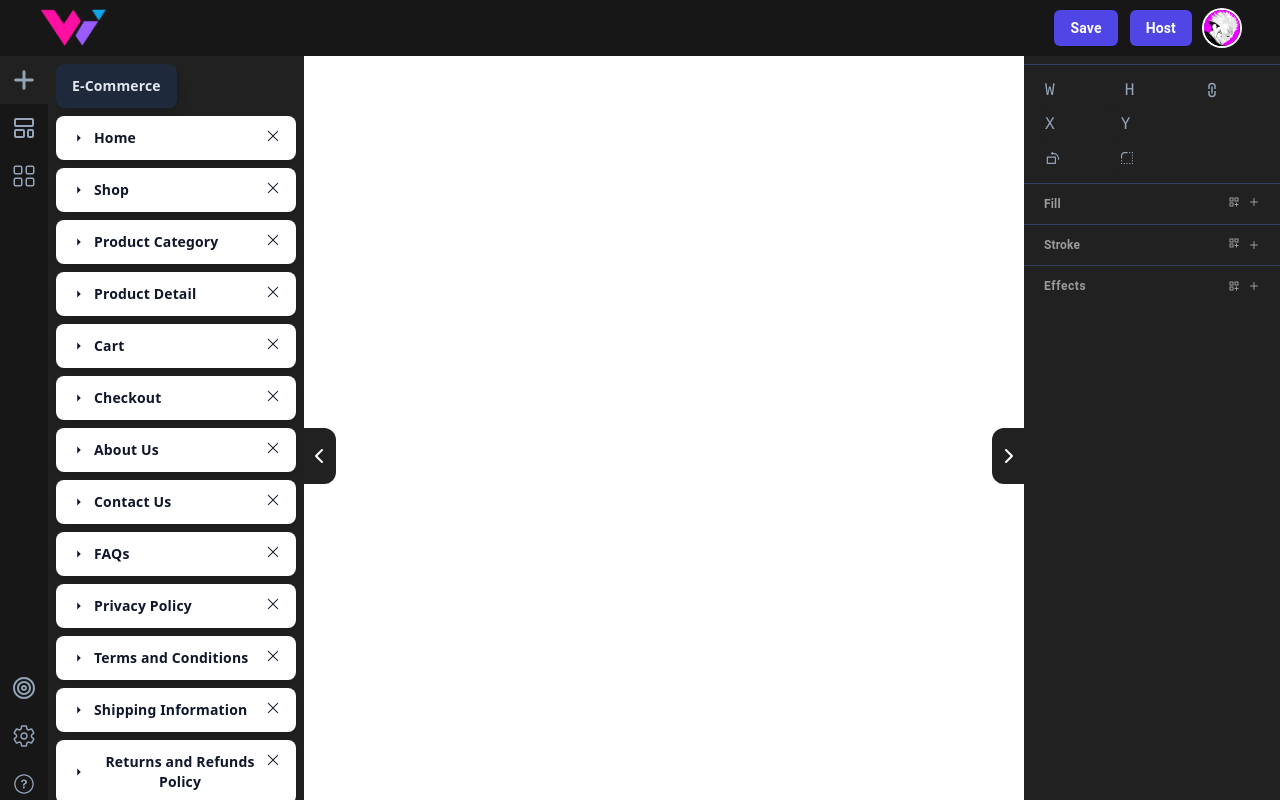
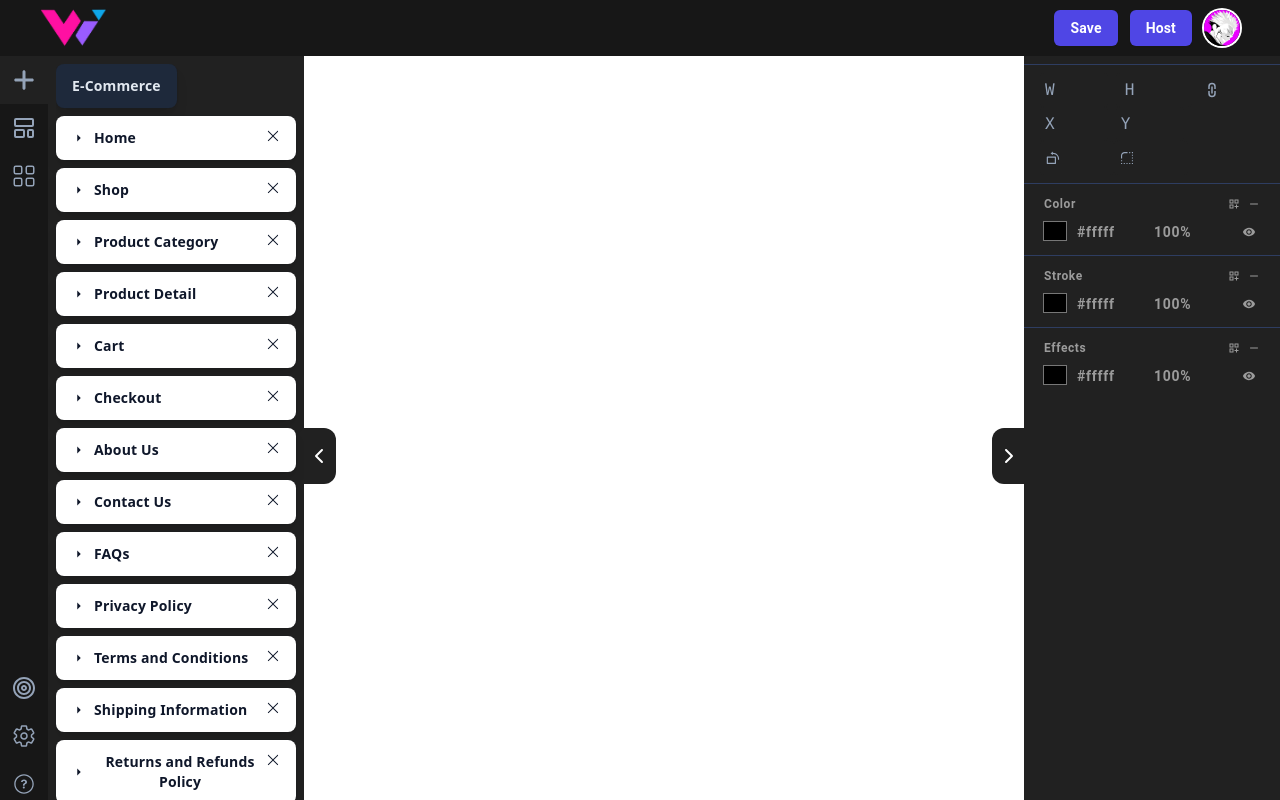
Before and after one commit to abijeetraut1/web-element, a React (Vite) app: page /design in a window 1280 px wide. Built offline with nearby package versions, Linux system fonts and the light colour scheme.

Commit message:
changed icons

```diff
--- a/package.json
+++ b/package.json
@@ -16,6 +16,7 @@
     "@mui/material": "^5.15.15",
     "@reduxjs/toolkit": "^2.2.3",
     "axios": "^1.6.8",
+    "jquery": "^3.7.1",
     "react": "^18.2.0",
     "react-dom": "^18.2.0",
     "react-icons": "^5.0.1",
--- a/src/pages/Design/Compoents/Sliders/EditDesign/components/BackgroundOrColor/BackgroundOrColor.jsx
+++ b/src/pages/Design/Compoents/Sliders/EditDesign/components/BackgroundOrColor/BackgroundOrColor.jsx
@@ -1,29 +1,59 @@
 import { useState } from "react";
-import { IoMdEye } from "react-icons/io";
-import { FiPlus } from "react-icons/fi";
+import { FiPlus, FiMinus } from "react-icons/fi";
 import { MdOutlineDashboardCustomize } from "react-icons/md";
+import { IoMdEye, IoMdEyeOff } from "react-icons/io";
 
 export default function BackgroundOrColor() {
+  const [opacity, setOpacity] = useState("100%");
+  const [color, setColor] = useState("#fffff");
 
   return (
     <section className="py-2 w-full border-dark-border-color border-t" >
       <div className="px-4 select-none">
         <div>
-          <div className="flex space-x-2 w-full">
-            <div className="flex items-center w-full space-x-2 p-1 bg-dark-sliders-bg">
+          <div className="flex flex-col w-full">
+            <div className="flex items-center flex-col w-full p-1 bg-dark-sliders-bg">
               <div className="flex items-center text-xs font-semibold text-dark-heading justify-between w-full">
-                <div>
-                  Fill
+                <div className="tracking-wider">
+                  Color
                 </div>
-                <div className="space-x-2">
+
+                <div className="flex space-x-2 text-">
                   <button title="Create Components">
                     <MdOutlineDashboardCustomize />
                   </button>
 
-                  <button>
-                    <FiPlus />
+                  <button title="Add Effect">
+                    <FiMinus />
                   </button>
                 </div>
+              </div>
+            </div>
+
+            {/* when click on + button will dynically append  */}
+            <div className="flex items-center text-sm font-semibold text-dark-heading justify-between w-full">
+              <div className="flex items-center space-x-2">
+                <div className="flex items-center space-x-2 rounded border border-transparent hover:border-dark-border-color">
+                  <div className="tracking-wider ">
+                    <input type="color" name="" id="" className="bg-transparent w-7 h-7" value={color} onChange={(el) => setColor(el.target.value)} />
+                  </div>
+
+                  <div className="tracking-wider ">
+                    <input type="text" name="" id="" className="outline-none bg-transparent w-full" value={color} onChange={(el) => setColor(el.target.value)} />
+                  </div>
+                </div>
+
+                <div className="rounded border border-transparent hover:border-dark-border-color py-1">
+                  <div className="tracking-wider ">
+                    <input type="text" name="" id="" className="mx-2 outline-none bg-transparent w-full" value={opacity} onChange={(el) => setOpacity(el.target.value)} />
+                  </div>
+                </div>
+              </div>
+
+              <div className="flex mx-2 text-">
+                <button title="Create Components">
+                  <IoMdEye />
+                </button>
               </div>
             </div>
           </div>
--- a/src/pages/Design/Compoents/Sliders/EditDesign/components/Effects/Effects.jsx
+++ b/src/pages/Design/Compoents/Sliders/EditDesign/components/Effects/Effects.jsx
@@ -1,15 +1,19 @@
-import { FiPlus } from "react-icons/fi";
-import { GoSun } from "react-icons/go";
+import { FiPlus, FiMinus } from "react-icons/fi";
 import { MdOutlineDashboardCustomize } from "react-icons/md";
+import { IoMdEye, IoMdEyeOff } from "react-icons/io";
+import { useState } from "react";
+
 
 export default function Effects() {
+    const [opacity, setOpacity] = useState("100%");
+    const [color, setColor] = useState("#fffff");
 
     return (
         <section className="py-2 w-full border-dark-border-color border-t" >
             <div className="px-4 select-none">
                 <div>
-                    <div className="flex space-x-2 w-full">
-                        <div className="flex items-center w-full space-x-2 p-1 bg-dark-sliders-bg">
+                    <div className="flex flex-col w-full">
+                        <div className="flex items-center flex-col w-full p-1 bg-dark-sliders-bg">
                             <div className="flex items-center text-xs font-semibold text-dark-heading justify-between w-full">
                                 <div className="tracking-wider">
                                     Effects
@@ -19,10 +23,37 @@ export default function Effects() {
                                     <button title="Create Components">
                                         <MdOutlineDashboardCustomize />
                                     </button>
-                                    <button>
-                                        <FiPlus />
+                                    <button title="Add Effect">
+                                        <FiMinus />
                                     </button>
                                 </div>
+                            </div>
+                        </div>
+
+                        {/* when click on + button will dynically append  */}
+                        <div className="flex items-center text-sm font-semibold text-dark-heading justify-between w-full">
+                            <div className="flex items-center space-x-2">
+                                <div className="flex items-center space-x-2 rounded border border-transparent hover:border-dark-border-color">
+                                    <div className="tracking-wider ">
+                                        <input type="color" name="" id="" className="bg-transparent w-7 h-7" value={color} onChange={(el) => setColor(el.target.value)} />
+                                    </div>
+
+                                    <div className="tracking-wider ">
+                                        <input type="text" name="" id="" className="outline-none bg-transparent w-full" value={color} onChange={(el) => setColor(el.target.value)} />
+                                    </div>
+                                </div>
+
+                                <div className="rounded border border-transparent hover:border-dark-border-color py-1">
+                                    <div className="tracking-wider ">
+                                        <input type="text" name="" id="" className="mx-2 outline-none bg-transparent w-full" value={opacity} onChange={(el) => setOpacity(el.target.value)} />
+                                    </div>
+                                </div>
+                            </div>
+
+                            <div className="flex mx-2 text-">
+                                <button title="Create Components">
+                                    <IoMdEye />
+                                </button>
                             </div>
                         </div>
                     </div>
--- a/src/pages/Design/Compoents/Sliders/EditDesign/components/ElementSpaceing/ElementSpaceing.jsx
+++ b/src/pages/Design/Compoents/Sliders/EditDesign/components/ElementSpaceing/ElementSpaceing.jsx
@@ -100,7 +100,7 @@ export default function ElementSpaceing() {
         <div>
           <div className="flex space-x-2">
             <div className="flex items-center space-x-2 p-1 bg-dark-sliders-bg rounded border border-transparent hover:border-dark-border-color">
-              <span title="Rotate" className="font-mono text-dark-text-color"><AiOutlineRadiusUpleft/></span>
+              <span title="Radius" className="font-mono text-dark-text-color"><AiOutlineRadiusUpleft/></span>
               <span>
                 <input
                   type="number"
--- a/src/pages/Design/Compoents/Sliders/EditDesign/components/Stroke/Stroke.jsx
+++ b/src/pages/Design/Compoents/Sliders/EditDesign/components/Stroke/Stroke.jsx
@@ -1,27 +1,58 @@
-import { FiPlus } from "react-icons/fi";
+import { FiPlus, FiMinus  } from "react-icons/fi";
 import { MdOutlineDashboardCustomize } from "react-icons/md";
+import { IoMdEye, IoMdEyeOff } from "react-icons/io";
+import { useState } from "react";
 
 export default function Stroke() {
+    const [opacity, setOpacity] = useState("100%");
+    const [color, setColor] = useState("#fffff");
 
     return (
         <section className="py-2 w-full border-dark-border-color border-t" >
             <div className="px-4 select-none">
                 <div>
-                    <div className="flex space-x-2 w-full">
-                        <div className="flex items-center w-full space-x-2 p-1 bg-dark-sliders-bg">
-                            <div className="flex items-center text-xs font-semibold text-dark-heading justify-between w-full">
-                                <div>
-                                    Stroke
-                                </div>
+                    <div>
+                        <div className="flex flex-col w-full">
+                            <div className="flex items-center flex-col w-full p-1 bg-dark-sliders-bg">
+                                <div className="flex items-center text-xs font-semibold text-dark-heading justify-between w-full">
+                                    <div className="tracking-wider">
+                                        Stroke
+                                    </div>
 
-                                <div className="flex space-x-2">
-                                    <div>
+                                    <div className="flex space-x-2 text-">
                                         <button title="Create Components">
                                             <MdOutlineDashboardCustomize />
                                         </button>
+                                        <button title="Add Effect">
+                                            <FiMinus />
+                                        </button>
                                     </div>
-                                    <button>
-                                        <FiPlus />
+                                </div>
+                            </div>
+
+                            {/* when click on + button will dynically append  */}
+                            <div className="flex items-center text-sm font-semibold text-dark-heading justify-between w-full">
+                                <div className="flex items-center space-x-2">
+                                    <div className="flex items-center space-x-2 rounded border border-transparent hover:border-dark-border-color">
+                                        <div className="tracking-wider ">
+                                            <input type="color" name="" id="" className="bg-transparent w-7 h-7" value={color} onChange={(el) => setColor(el.target.value)} />
+                                        </div>
+
+                                        <div className="tracking-wider ">
+                                            <input type="text" name="" id="" className="outline-none bg-transparent w-full" value={color} onChange={(el) => setColor(el.target.value)} />
+                                        </div>
+                                    </div>
+
+                                    <div className="rounded border border-transparent hover:border-dark-border-color py-1">
+                                        <div className="tracking-wider ">
+                                            <input type="text" name="" id="" className="mx-2 outline-none bg-transparent w-full" value={opacity} onChange={(el) => setOpacity(el.target.value)} />
+                                        </div>
+                                    </div>
+                                </div>
+
+                                <div className="flex mx-2 text-">
+                                    <button title="Create Components">
+                                        <IoMdEye />
                                     </button>
                                 </div>
                             </div>
--- /dev/null
+++ b/src/pages/Design/Compoents/Sliders/EditDesign/components/Stroke/functions/strokeFunctions.jsx
@@ -0,0 +1,7 @@
+import $ from "jquery";
+
+export function createNodes() {
+    // contains div for color
+    const parentNode = document.createElement("div");
+
+}
```
Also changed, not shown: 2 other files (tests, documents, lock files or other folders).
